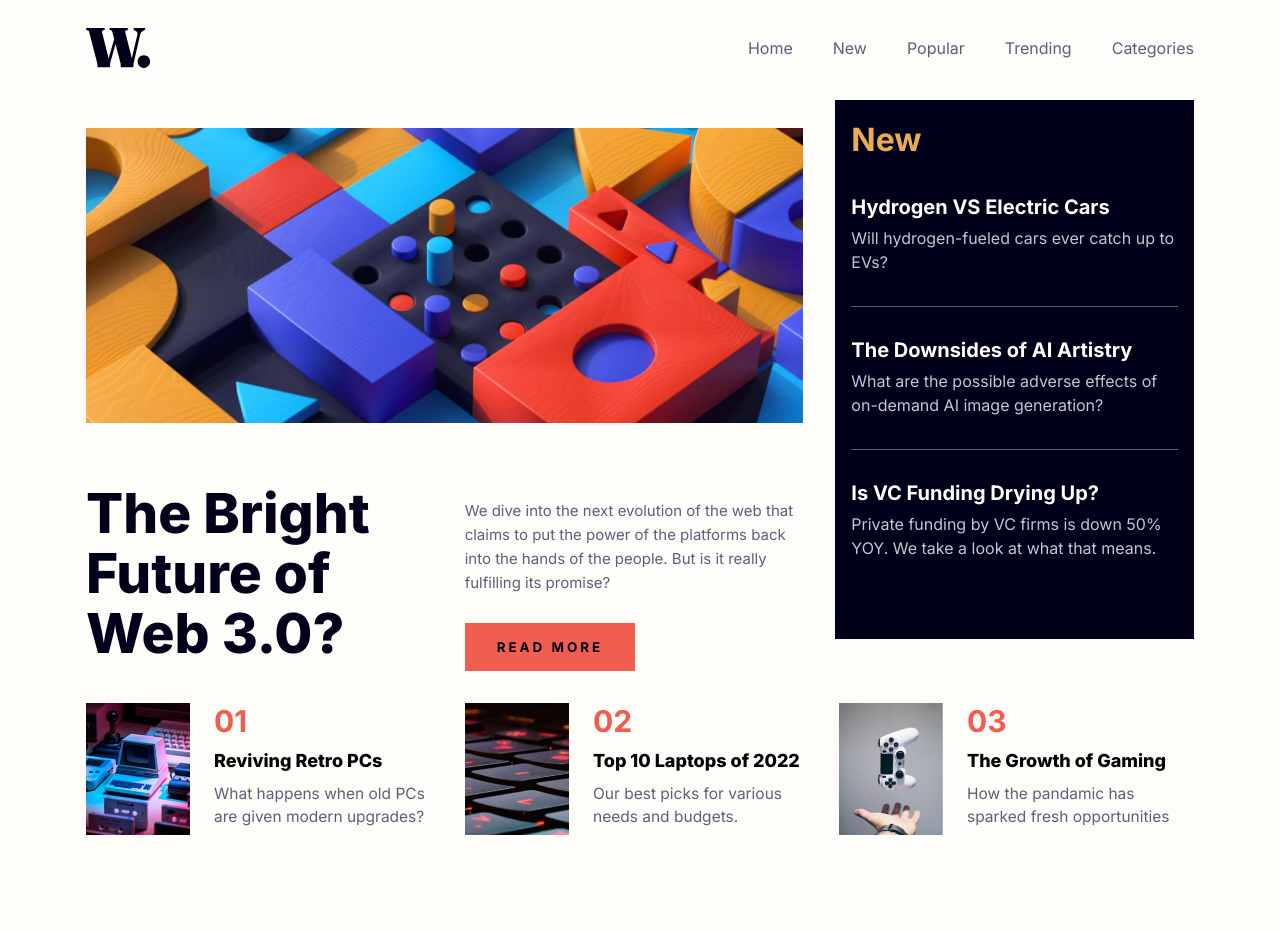
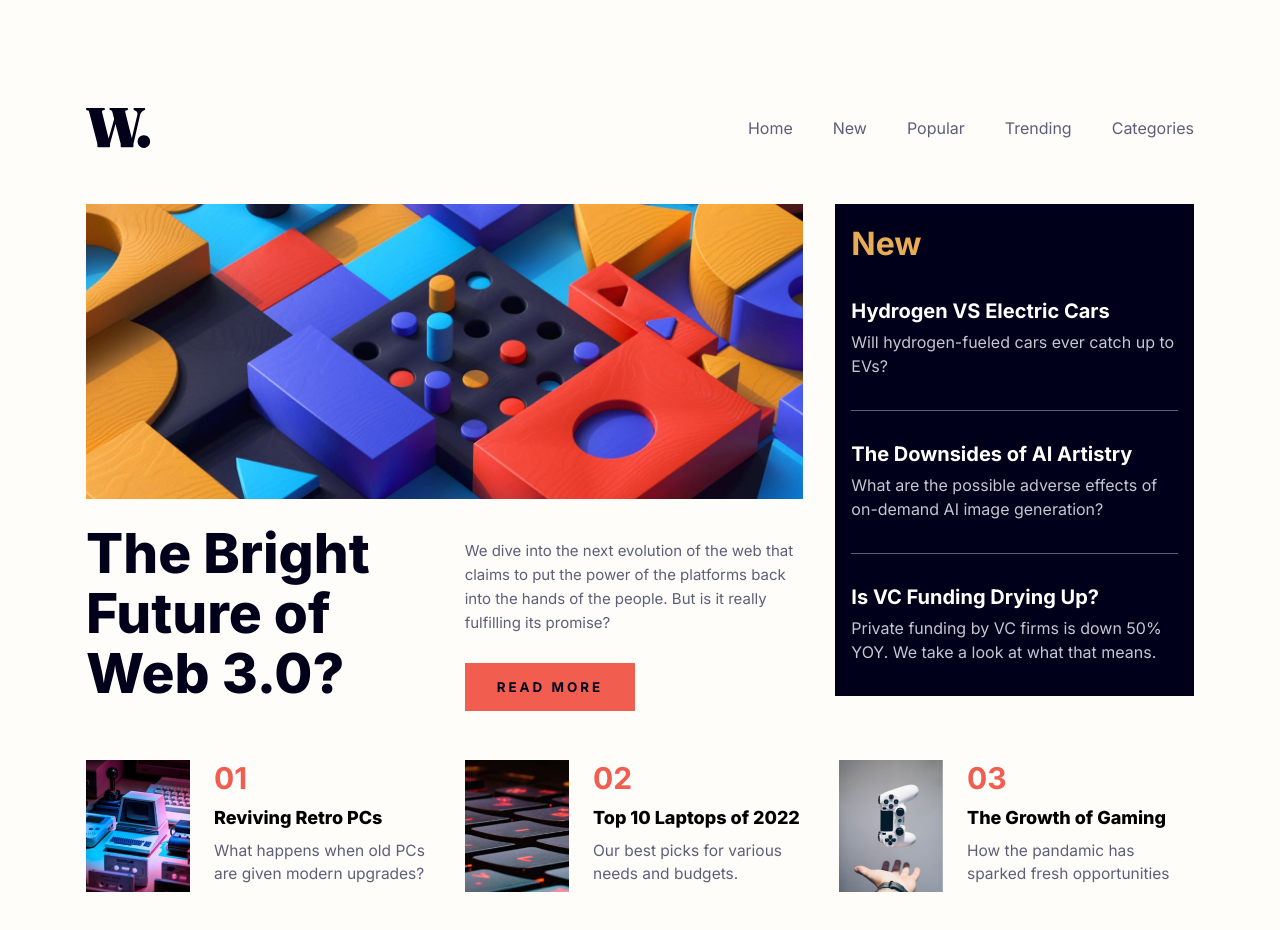
Before and after one commit to et-coder/news-homepage, a React (Vite) app: page / in a window 1280 px wide. Shown: the top 930 px of the page. Before the commit the page ends 895 px from the top, so only its background shows below. Built offline with nearby package versions, Linux system fonts and the light colour scheme.

Commit message:
make the site responsive and pixel perfect

```diff
--- a/src/App.jsx
+++ b/src/App.jsx
@@ -6,9 +6,9 @@ import Related from "./components/Related";
 
 const App = () => (
   <>
-    <div className="max-w-[1140px] mx-auto px-4 py-7 font-Inter ">
+    <div className="max-w-[1140px] mx-auto px-4 py-7 font-Inter lg:mt-20">
       <Header />
-      <div className="grid grid-cols-1 lg:grid-cols-[2fr_1fr] gap-8 mx-auto">
+      <div className="grid grid-cols-1 lg:grid-cols-[2fr_1fr] gap-8 mx-auto mt-7 lg:mt-14">
         <Main />
         <Aside />
         <Related />
--- a/src/components/Aside.jsx
+++ b/src/components/Aside.jsx
@@ -1,7 +1,7 @@
 import { asides } from "../constants";
 
 const Aside = () => (
-  <aside className="bg-very-dark-blue text-white p-4 my-8">
+  <aside className="bg-very-dark-blue text-white p-4 my-8 lg:mt-0">
     <h2 className="text-[32px] font-bold text-soft-orange mb-7">New</h2>
     <div className="flex flex-col gap-4">
       {asides.map((aside) => (
--- a/src/components/Main.jsx
+++ b/src/components/Main.jsx
@@ -2,8 +2,8 @@ import heroImgMobile from "../assets/image-web-3-mobile.jpg";
 import heroImgDesktop from "../assets/image-web-3-desktop.jpg";
 
 const Main = () => (
-  <main>
-    <picture className="block my-7 lg:my-15">
+  <main className="flex flex-col gap-6">
+    <picture>
       <source media="(min-width: 720px)" srcSet={heroImgDesktop} />
       <img src={heroImgMobile} alt="web-3" />
     </picture>
```
